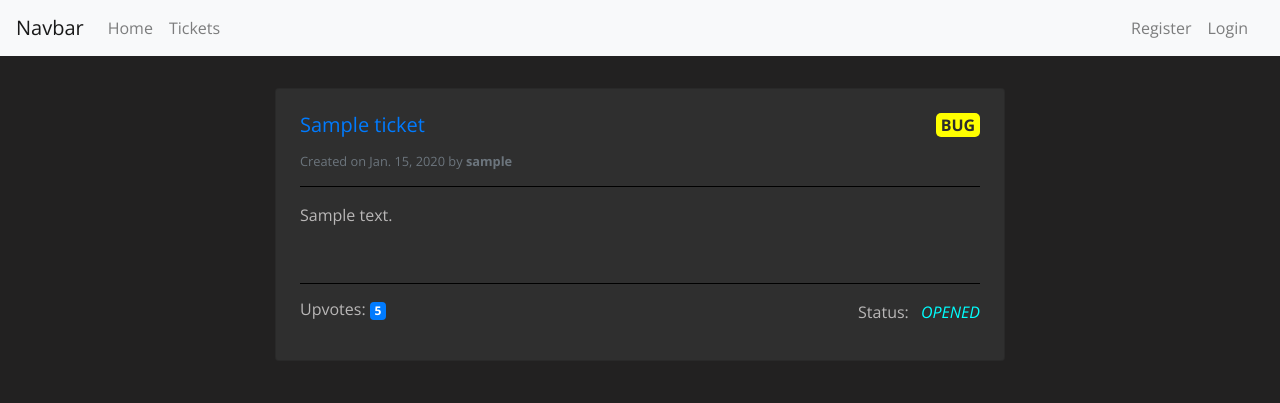
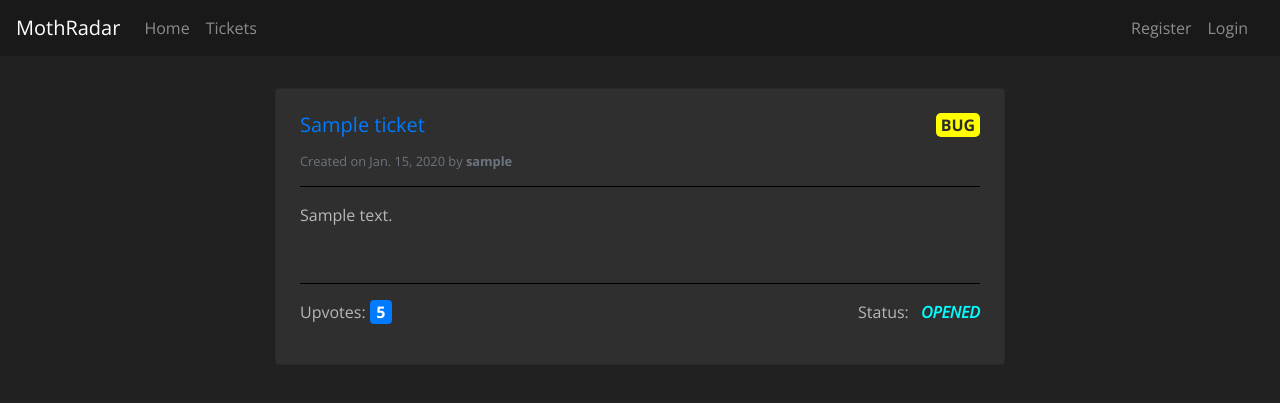
Before and after one commit to bravoalpha79/MothRadar, a Django app: page /tickets/ in a window 1280 px wide. Shown: the top 403 px of the page. Run offline with Django 3.2, Linux system fonts and the light colour scheme; tables that the repository leaves empty hold one stand-in row (values such as "Sample post"); some libraries are stand-ins or nearby versions.

Commit message:
add styling to navbar, ticket list and ticket detail

```diff
--- a/tickets/static/tickets/style.css
+++ b/tickets/static/tickets/style.css
@@ -4,6 +4,10 @@ body {
   background-color: rgb(34, 33, 33);
   color: #b9b7b7;
   font-family: "Open Sans", sans-serif;
+}
+
+.bg-dark {
+  background-color: rgb(26, 25, 25) !important;
 }
 
 .homeCard {
@@ -40,6 +44,11 @@ body {
 
 .comment-card {
   margin-top: 0.5rem;
+}
+
+#upvoteCount,
+.list-upvote-count span {
+  font-size: 1rem;
 }
 
 #commentMessage {
@@ -84,6 +93,7 @@ body {
 .list-card-status-INPROG,
 .list-card-status-SOLVED {
   font-style: italic;
+  font-weight: bold;
   margin-left: 0.5rem;
 }
 
--- a/tickets/templates/tickets/base.html
+++ b/tickets/templates/tickets/base.html
@@ -16,13 +16,12 @@
       src="https://kit.fontawesome.com/0467a2a6b6.js"
       crossorigin="anonymous"
     ></script>
-
   </head>
   <body>
     <header>
       <!-- Bootstrap navbar -->
-      <nav class="navbar navbar-expand-lg navbar-light bg-light">
-        <a class="navbar-brand" href="#">Navbar</a>
+      <nav class="navbar navbar-expand-lg navbar-dark bg-dark">
+        <a class="navbar-brand" href="{% url 'home' %}">MothRadar</a>
         <button
           class="navbar-toggler"
           type="button"
@@ -42,7 +41,7 @@
             >
             {% if user.is_authenticated %}
             <a
-              class="nav-item nav-link btn btn-info"
+              class="nav-item nav-link btn btn-info ml-5"
               href="{% url 'ticket-create' %}"
               >Create ticket</a
             >
@@ -95,7 +94,6 @@
       crossorigin="anonymous"
     ></script>
     <script src="{% static 'tickets/script.js' %}"></script>
-    {% block stripe_js %}
-    {% endblock %}
+    {% block stripe_js %} {% endblock %}
   </body>
 </html>
--- a/tickets/templates/tickets/ticket_list.html
+++ b/tickets/templates/tickets/ticket_list.html
@@ -8,26 +8,38 @@
       <h5 class="card-title">
         <a href="{% url 'ticket-details' ticket.id %}">{{ ticket.title }}</a>
       </h5>
-      <span class="list-card-type-{{ticket.ticket_type}}"><strong>{{ ticket.ticket_type }}</strong></span>
+      <span class="list-card-type-{{ticket.ticket_type}}"
+        ><strong>{{ ticket.ticket_type }}</strong></span
+      >
     </div>
     <h6 class="card-subtitle mb-2 text-muted">
-      <small>Created on {{ ticket.date_created }} by <strong>{{ ticket.author }}</strong></small>
+      <small
+        >Created on {{ ticket.date_created }} by
+        <strong>{{ ticket.author }}</strong></small
+      >
     </h6>
-    <hr>
+    <hr />
     <p class="card-text">{{ ticket.description }}</p>
-    <br/>
-    <hr>
+    <br />
+    <hr />
     <div class="list-card-status-line">
-        <h6> Upvotes: <span class="badge badge-primary">{{ 5 }}</span></h6>
-        <span>Status: <span class="list-card-status-{{ ticket.status }}">{{ ticket.status }}</span></span>
+      <h6 class="list-upvote-count">
+        Upvotes: <span class="badge badge-primary">{{ 5 }}</span>
+      </h6>
+      <span
+        >Status:
+        <span class="list-card-status-{{ ticket.status }}"
+          >{{ ticket.status }}</span
+        ></span
+      >
     </div>
 
     {% if user.is_authenticated and user == ticket.author %}
     <p class="ml-auto">
-    <a class="btn btn-info" href="{% url 'ticket-edit' ticket.id %}">Edit</a>
-    <a class="btn btn-danger" href="{% url 'ticket-delete' ticket.id %}"
-      >Delete</a
-    >
+      <a class="btn btn-info" href="{% url 'ticket-edit' ticket.id %}">Edit</a>
+      <a class="btn btn-danger" href="{% url 'ticket-delete' ticket.id %}"
+        >Delete</a
+      >
     </p>
     {% endif %}
   </div>
```
